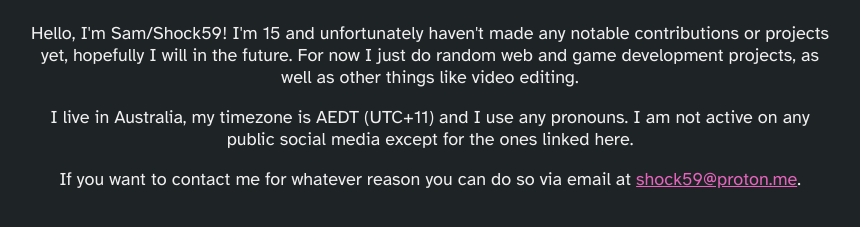
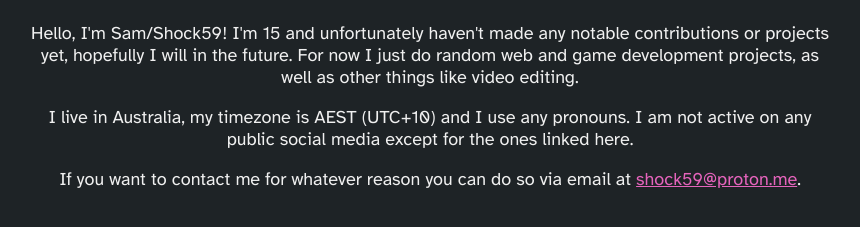
Before and after one commit to shock59/website, a Jekyll site: the page built from index.html, in a window 1280 px wide. Shown: the part 582-809 px from the top of the page, without its empty margins (210-1070 px from the left). Built offline with Jekyll 4.4.1, drawn with Linux system fonts in a browser that asks for light colours; some web fonts are replaced.

Commit message:
Standard time

```diff
--- a/index.html
+++ b/index.html
@@ -50,7 +50,7 @@ page-title: my website
   video editing.
 </p>
 <p>
-  I live in Australia, my timezone is AEDT (UTC+11) and I use any pronouns. I am
+  I live in Australia, my timezone is AEST (UTC+10) and I use any pronouns. I am
   not active on any public social media except for the ones linked here.
 </p>
 <p>
```
